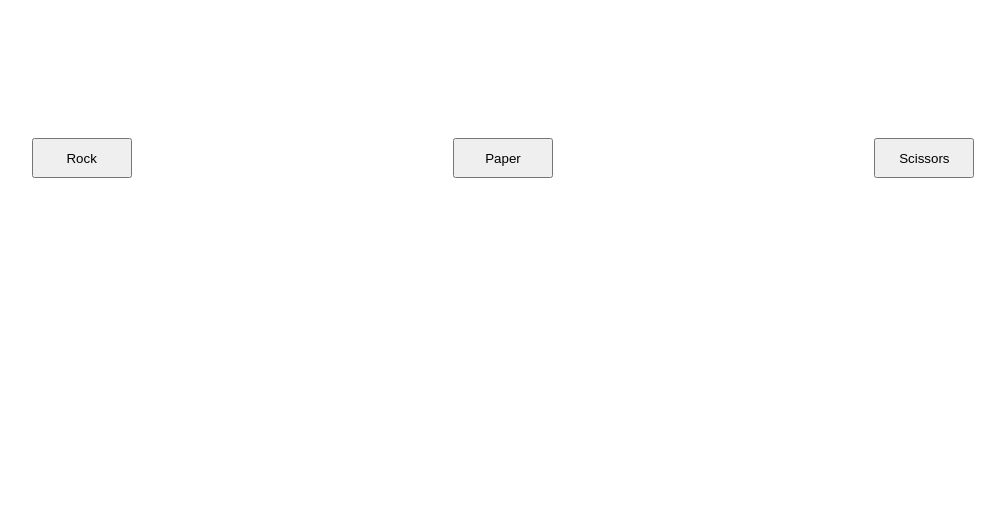
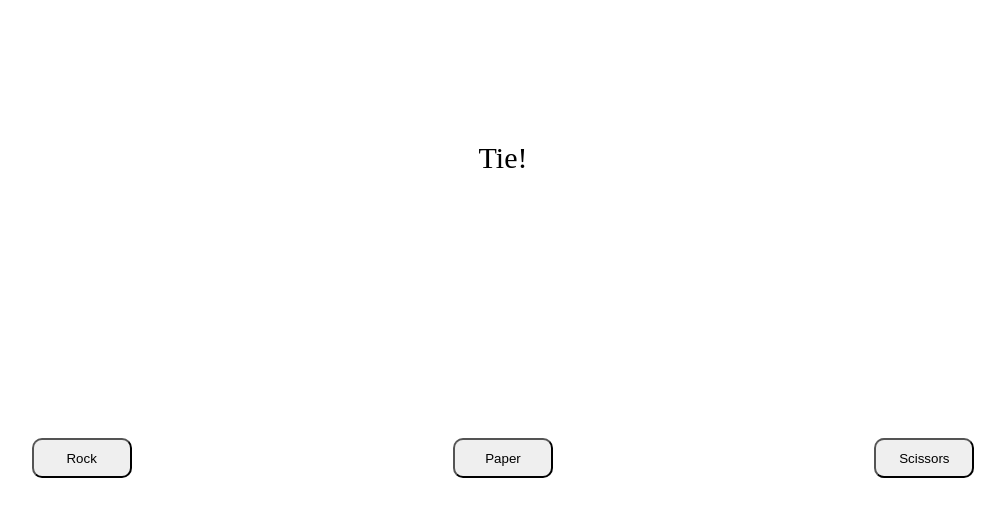
Before and after one commit to Btw23/Project-Rock-Paper-Scissors, a plain HTML site: page index.html in a window 1280 px wide. Both pictures are taken after a click on the button "Rock". Shown: the whole page, without its empty margins (137-1142 px from the left). Drawn offline with Linux system fonts and the light colour scheme.

Commit message:
Make the button click display current round winner in the div

```diff
--- a/index.html
+++ b/index.html
@@ -8,6 +8,7 @@
   <link rel="stylesheet" href="style.css">
 </head>
 <body>
+  <div class="score"></div>
   <div class="button-container">
     <button class="rock">Rock</button>
     <button>Paper</button>
--- a/javascript.js
+++ b/javascript.js
@@ -18,27 +18,28 @@ function playRound(playerSelection, computerSelection) {
   if (playerSelection === "rock" && computerSelection === "scissors" ||
       playerSelection === "paper" && computerSelection === "rock" ||
       playerSelection === "scissors" && computerSelection === "paper") {
-        console.log(`You Win! ${playerSelection} beats ${computerSelection}`);
+        scoreDiv.textContent = `You Win! ${playerSelection} beats ${computerSelection}`;
         return "playerWin";
 
       } else if (playerSelection === "rock" && computerSelection === "paper" ||
                 playerSelection === "paper" && computerSelection === "scissors" ||
                 playerSelection === "scissors" && computerSelection === "rock") {
-                  console.log(`You Lose! ${computerSelection} beats ${playerSelection}`);
+                  scoreDiv.textContent = `You Lose! ${computerSelection} beats ${playerSelection}`;
                   return "botWin"
 
                 } else if (playerSelection === "rock" && computerSelection === "rock" ||
                           playerSelection === "paper" && computerSelection === "paper" ||
                           playerSelection === "scissors" && computerSelection === "scissors") {
-                            console.log("Tie!");
+                            scoreDiv.textContent = "Tie!";
 
-                } else {
-                  console.log("Wrong Input!");
                 }
 }
+
 let playerSelection;
 let playerScore;
 let botScore;
+
+const scoreDiv = document.querySelector(".score");
 
 const rockButton = document.querySelector(".button-container :nth-child(1)")
 const paperButton = document.querySelector(".button-container :nth-child(2)")
--- a/style.css
+++ b/style.css
@@ -11,4 +11,13 @@
 button {
   height: 40px;
   width: 100px;
+  border-radius: 10px;
 }
+
+.score {
+  height: 300px;
+  display: flex;
+  justify-content: center;
+  align-items: center;
+  font-size: 30px;
+}
```
